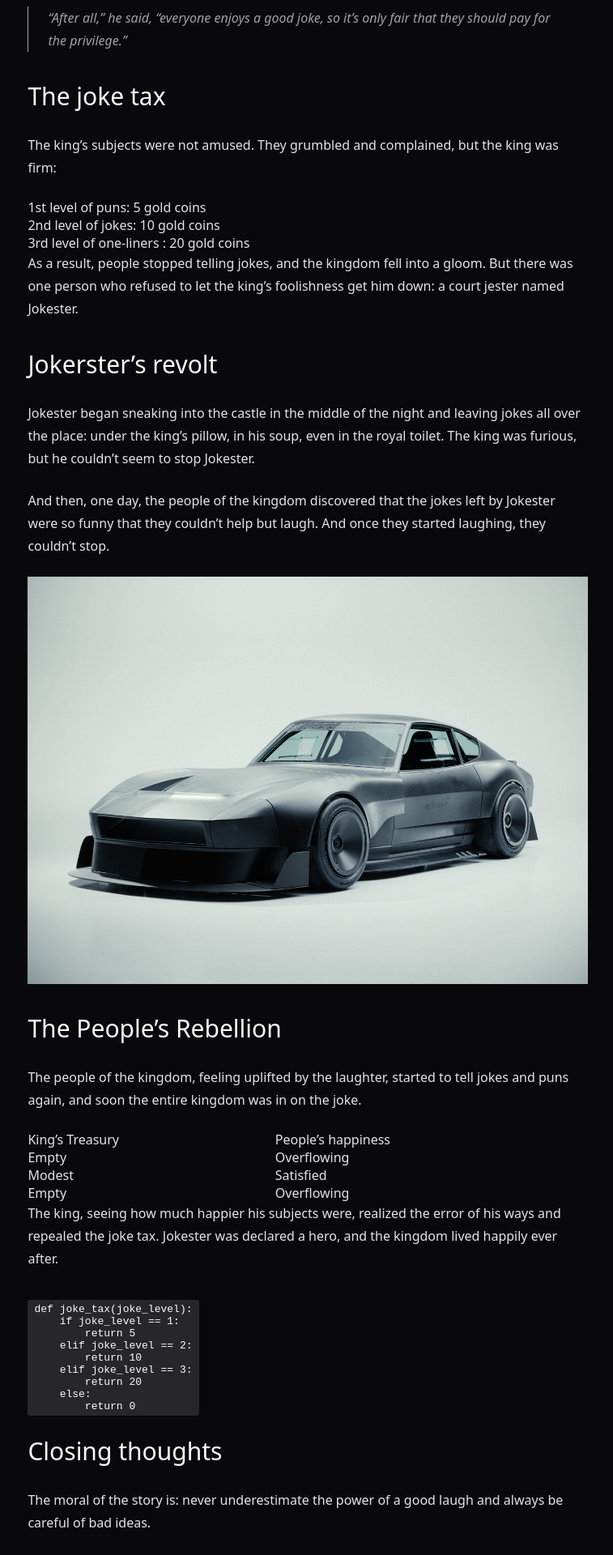
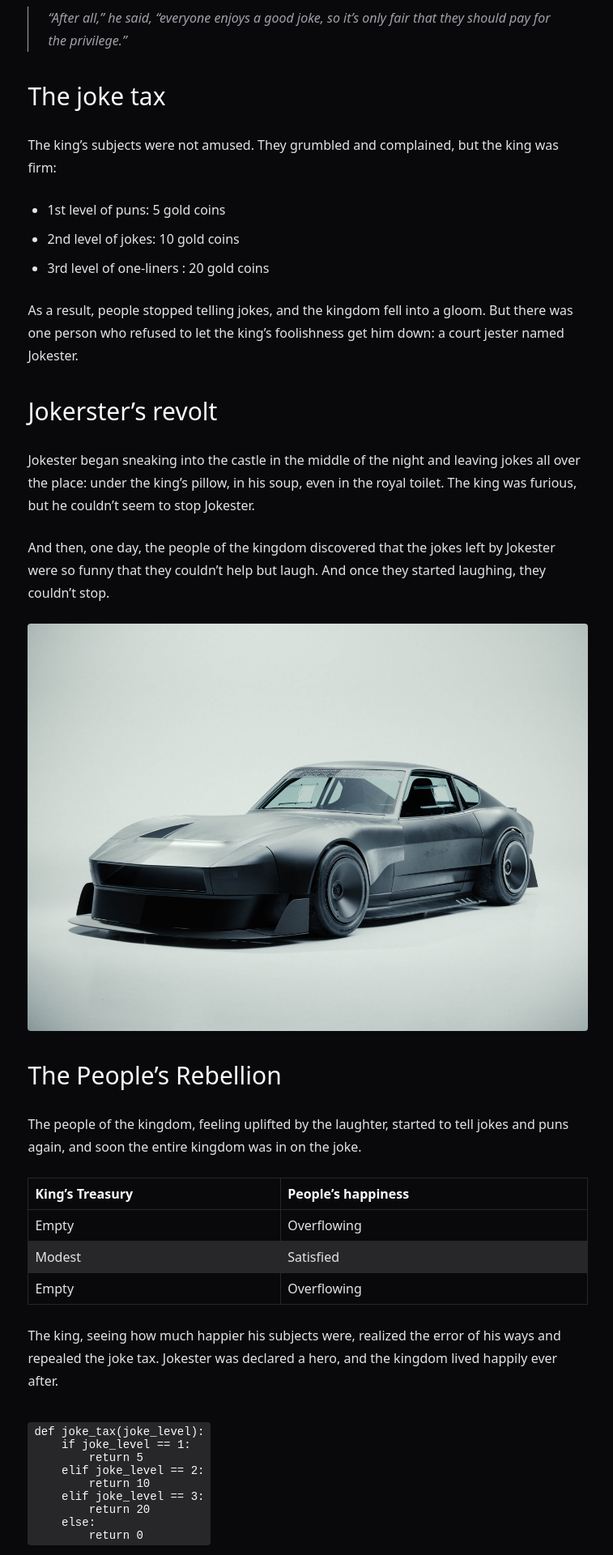
Before and after one commit to MerlinConnected/blablarduino, a Jekyll site: the page built from _posts/2025-07-12-the-joke-tax-chronicles.markdown, in a window 1280 px wide. Shown: the part 1199-3119 px from the top of the page at 81% size, without its empty margins (260-1017 px from the left). Built offline with Jekyll 4.4.1, drawn with Linux system fonts in a browser that asks for light colours; some of the changed text lies outside the part shown.

Commit message:
feat: finished blog post page

```diff
--- /dev/null
+++ b/_includes/footer.html
@@ -0,0 +1,9 @@
+<footer>
+	<div>
+		<p>
+			Bati sur <a href="https://jekyllrb.com/"> Jekyll</a> source ouverte par
+			<a href="https://gaetanjestin.com"> Gaëtan Jestin</a>. Codebase disponible
+			sur <a href="https://github.com/merlinconnected/blablarduino">GitHub</a>.
+		</p>
+	</div>
+</footer>
--- a/_layouts/post.html
+++ b/_layouts/post.html
@@ -18,4 +18,5 @@
 			<div class="post-content">{{ content }}</div>
 		</article>
 	</main>
+	{% include footer.html %}
 </body>
--- a/_sass/_base.scss
+++ b/_sass/_base.scss
@@ -19,7 +19,9 @@
 	color: $color-200;
 }
 
-p {
+p,
+ul,
+li {
 	line-height: 1.75rem;
 }
 
@@ -40,8 +42,9 @@
 	color: $color-200;
 	background-color: $color-800;
 	padding: 0.25rem 0.5rem;
-	border-radius: 0.2rem;
+	border-radius: 4px;
 	display: inline-block;
+	font-size: 14px;
 }
 
 time {
@@ -54,7 +57,8 @@
 }
 
 main,
-nav > div {
+nav > div,
+footer > div {
 	margin: 0 auto;
 	max-width: 960px;
 }
@@ -72,6 +76,27 @@
 		display: flex;
 		gap: 2rem;
 		padding: 0;
+	}
+}
+
+footer {
+	border-top: 1px solid $color-700;
+	padding: 1rem 0;
+	> div {
+		display: flex;
+		justify-content: space-between;
+		align-items: center;
+
+		p,
+		a {
+			color: $color-600;
+		}
+
+		a {
+			&:hover {
+				color: $color-400;
+			}
+		}
 	}
 }
 
@@ -151,6 +176,52 @@
 				width: calc(100% - 1.5rem);
 				padding-left: 1.5rem;
 			}
+
+			img {
+				width: 100%;
+				border-radius: 4px;
+				object-fit: cover;
+			}
+		}
+
+		ul {
+			list-style-type: disc;
+			padding-left: 1.5rem;
+			display: grid;
+			gap: 0.5rem;
+			margin-bottom: 1.5rem;
+		}
+
+		table {
+			border-collapse: collapse;
+			margin-bottom: 1.5rem;
+
+			th,
+			td {
+				border: 1px solid $color-800;
+				padding: 0.5rem;
+			}
+
+			th {
+				color: $color-100;
+				font-weight: bold;
+			}
+
+			td {
+				color: $color-200;
+			}
+
+			tr {
+				&:nth-child(even) {
+					background-color: $color-800;
+				}
+			}
+		}
+
+		hr {
+			border: 1px solid $color-800;
+			width: 72%;
+			margin: 0 auto 1.5rem;
 		}
 	}
 }
```
